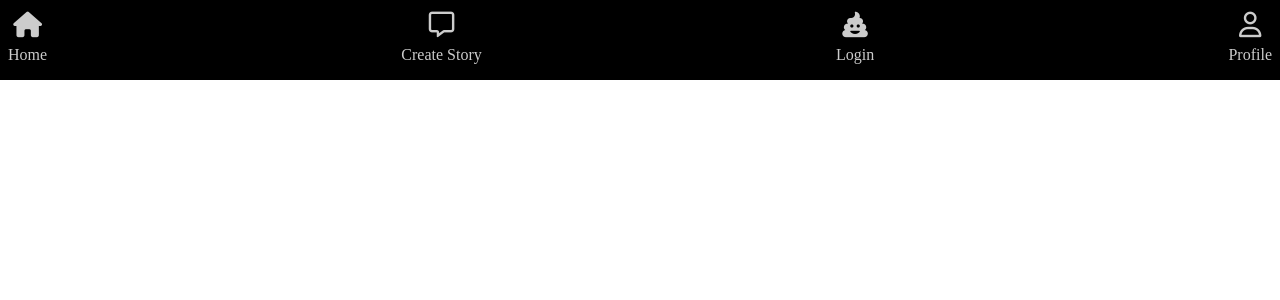
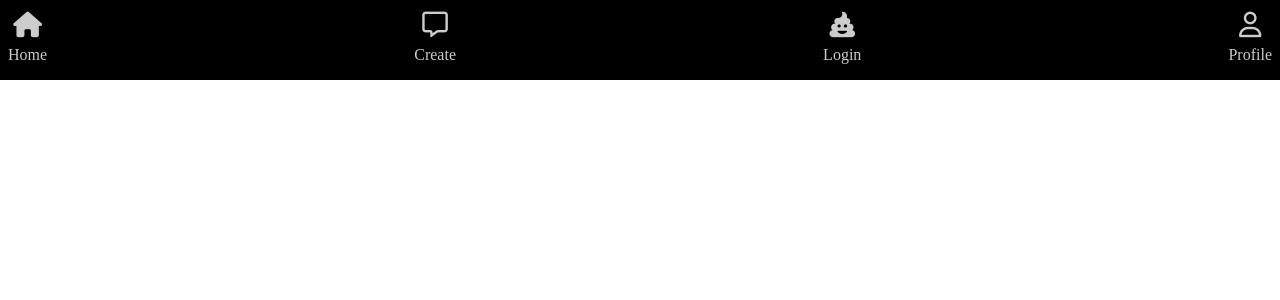
Before and after one commit to googling2/iforum, a FastAPI app: page / in a window 1280 px wide. Shown: the top 300 px of the page. Run offline with FastAPI, Linux system fonts and the light colour scheme; parts of the project's set-up code (start-up, migrations or seed data) failed here and were passed over; some web fonts are replaced.

Commit message:
글씨 수정

```diff
--- a/templates/header.html
+++ b/templates/header.html
@@ -1,4 +1,3 @@
-
 <section class="hbody">
   <article class="nav">
     <div class="container">
@@ -13,7 +12,7 @@
           <a href="/upload">
             <li data-sec="inbox">
               <i class="fa-regular fa-message"></i>
-                            <span>create story</span>
+              <span>create</span>
             </li>
           </a>
           <a href="/login">
```
Lines whose indentation alone changed are shown as unchanged.
